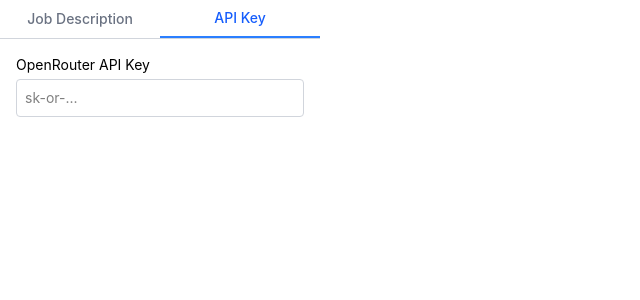
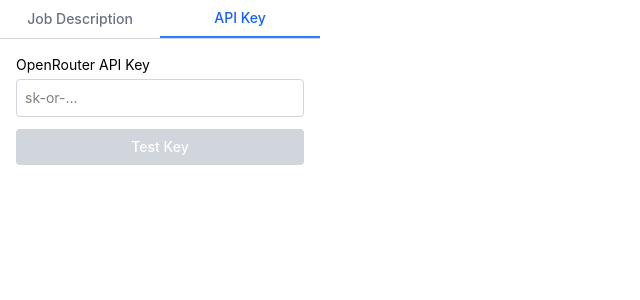
Before and after one commit to fidelitousone/hemline, a Vue app: page / in a window 1280 px wide. Both pictures are taken after a click on the button "API Key". Shown: the top 300 px of the page, without its empty margins (0-640 px from the left). Built offline with nearby package versions, Linux system fonts and the light colour scheme.

Commit message:
add verification for openrouter key

```diff
--- a/src/App.vue
+++ b/src/App.vue
@@ -37,6 +37,16 @@
           class="w-full border border-gray-300 rounded p-2 text-sm"
           placeholder="sk-or-..."
         />
+        <button
+          @click="testApiKey"
+          :disabled="!apiKey"
+          class="mt-3 w-full text-white text-sm font-medium py-2 rounded transition-colors"
+          :class="apiKey
+            ? 'bg-blue-500 hover:bg-blue-600'
+            : 'bg-gray-300 cursor-not-allowed'"
+        >
+          Test Key
+        </button>
       </template>
     </div>
   </div>
@@ -64,4 +74,9 @@
 watch(apiKey, (value) => {
   chrome.storage.local.set({ openrouterApiKey: value })
 })
+
+async function testApiKey() {
+  const response = await chrome.runtime.sendMessage({ type: 'testApiKey', apiKey: apiKey.value })
+  console.debug('[hemline] testApiKey response:', response)
+}
 </script>
--- /dev/null
+++ b/src/background.ts
@@ -0,0 +1,21 @@
+import { OpenRouter } from "@openrouter/sdk"
+
+console.log("Service Worker Sanity Check")
+
+chrome.runtime.onMessage.addListener(
+    (message: { type: string; apiKey?: string }, _sender, sendResponse) => {
+        if (message.type === 'testApiKey') {
+            const client = new OpenRouter({ apiKey: message.apiKey ?? '' })
+            client.models.count()
+                .then((result) => {
+                    console.debug('[hemline] OpenRouter OK —', result.data.count, 'models available')
+                    sendResponse({ success: true, modelCount: result.data.count })
+                })
+                .catch((err) => {
+                    console.error('[hemline] OpenRouter error:', err)
+                    sendResponse({ success: false, error: String(err) })
+                })
+            return true // keep message channel open for async response
+        }
+    }
+)
```
Also changed, not shown: manifest.json.
